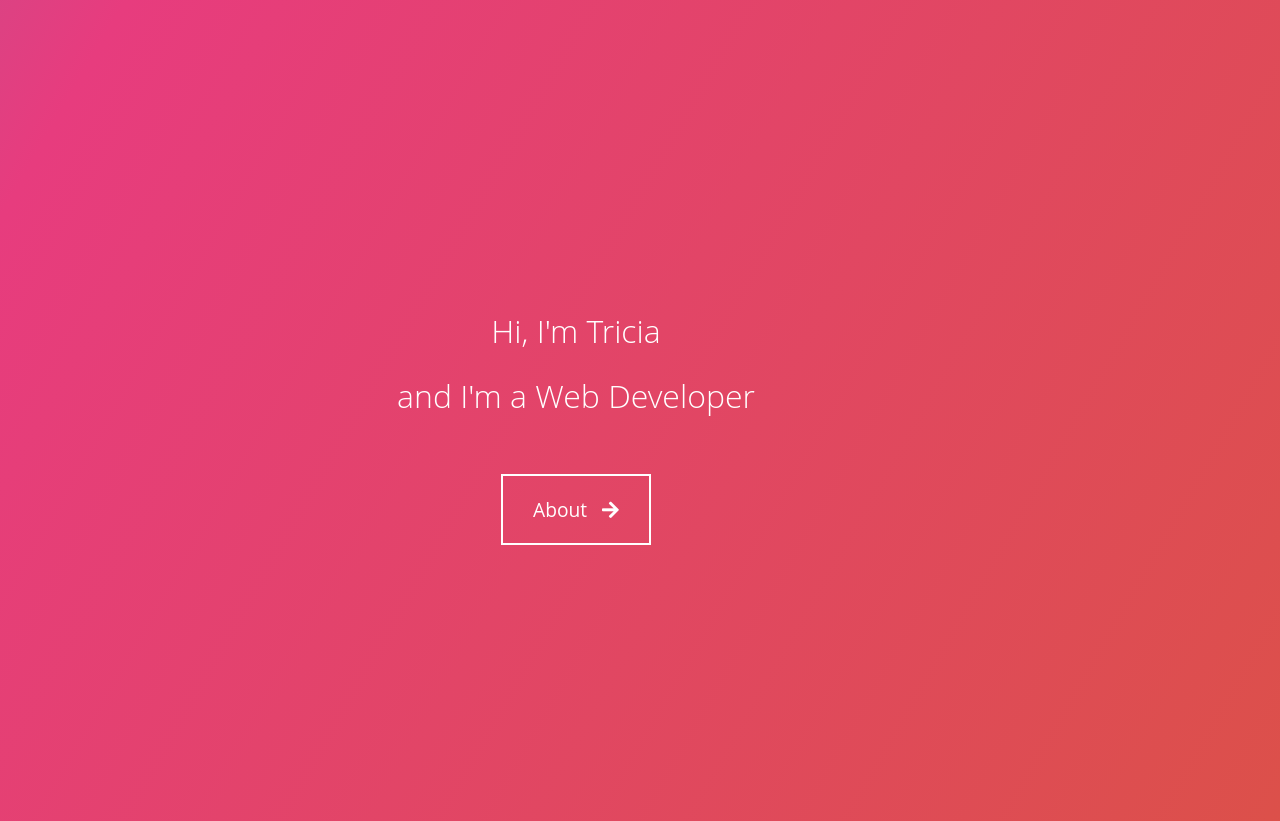
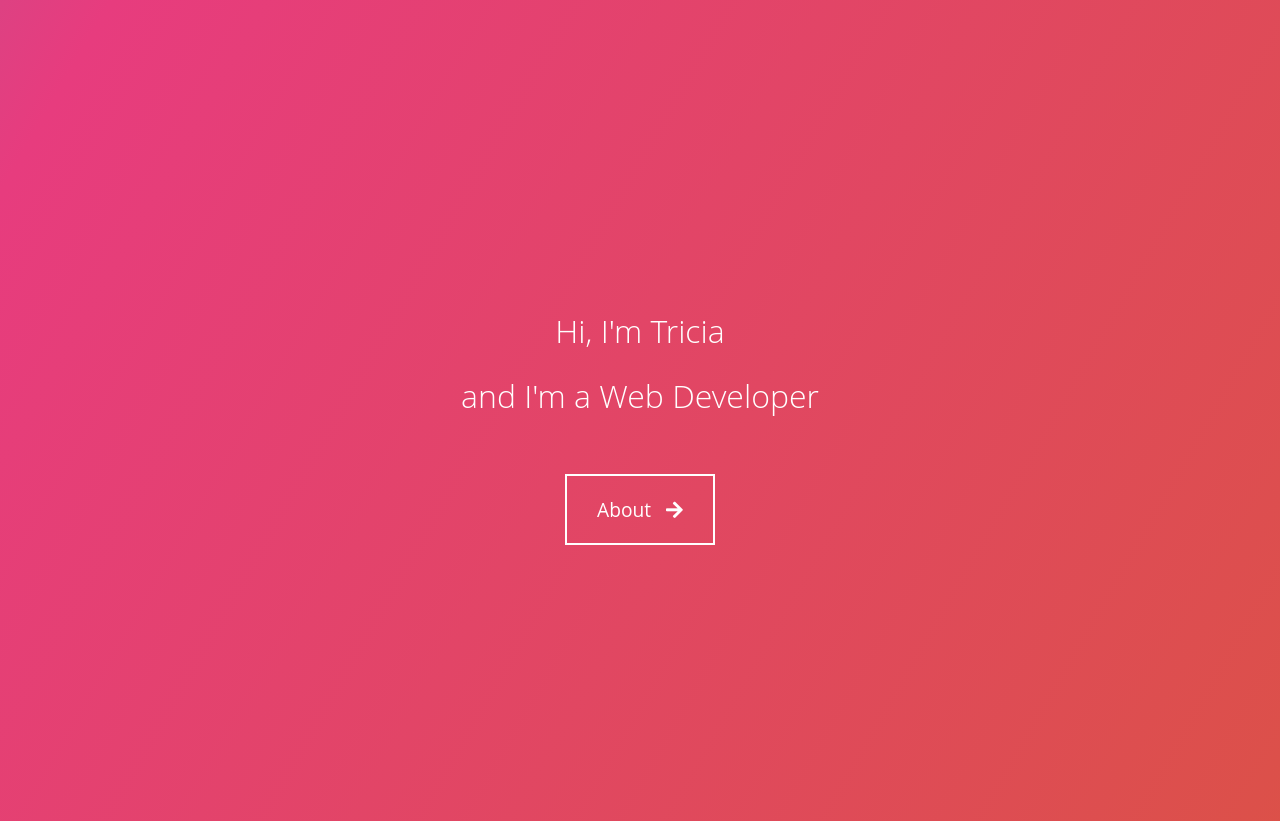
Before and after one commit to tricialeav/Portfolio, a React (Create React App) app: page / in a window 1280 px wide. Built offline with nearby package versions, Linux system fonts and the light colour scheme.

Commit message:
updated page width

```diff
--- a/src/App.scss
+++ b/src/App.scss
@@ -1,3 +1,8 @@
+html, body {
+    height: 100%;
+    width: 100%;
+}
+
 .divTitle {
     font-family: 'Open Sans';
     font-weight: 300;
--- a/src/views/About/About.scss
+++ b/src/views/About/About.scss
@@ -2,7 +2,7 @@ $border: rgb(255, 255, 255);
 
 .reds {
 	width: 100vw;
-	height: 100vh;
+	height: 100%;
 	color: #fff;
 	background: linear-gradient(-60deg, rgb(215, 89, 51), #E73C7E);
     background-size: 100% 100%;
--- a/src/views/Landing/Landing.scss
+++ b/src/views/Landing/Landing.scss
@@ -1,5 +1,6 @@
 .landing {
-    height: 90vh;
+	height: 90vh;
+	width: 100%
 }
 
 .landingText {
@@ -8,7 +9,7 @@
     text-align: center;
     position: relative;
     width: 100%;
-    top: 40%;
+	top: 40%;
 }
 
 #buttonDiv {
@@ -39,7 +40,7 @@
 }
 
 .background-colors {
-	width: 90vw;
+	width: 100vw;
 	height: 100vh;
 	color: #fff;
 	background: linear-gradient(-60deg, rgb(215, 89, 51), #E73C7E, #23A6D5, rgb(23, 205, 162));
```
